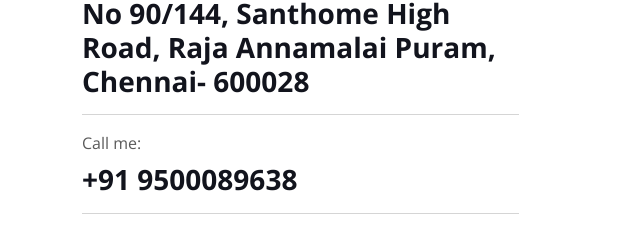
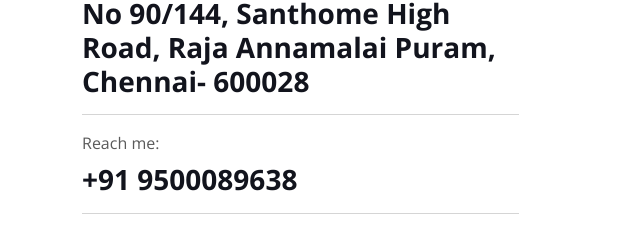
Before and after one commit to Akash-Krithik/Portfolio-with-chatbot, a plain HTML site: page index.html in a window 1280 px wide. Shown: the part 3332-3559 px from the top of the page, 0-640 px from the left. Drawn offline with nearby package versions, Linux system fonts and the light colour scheme.

Commit message:
call me into reach me

```diff
--- a/index.html
+++ b/index.html
@@ -390,7 +390,7 @@
                     <p class="mb-2">My Address:</p>
                     <h3 class="fw-bold">No 90/144, Santhome High Road, Raja Annamalai Puram, Chennai- 600028 </h3>
                     <hr class="w-100">
-                    <p class="mb-2">Call me:</p>
+                    <p class="mb-2">Reach me:</p>
                     <h3 class="fw-bold">+91 9500089638</h3>
                     <hr class="w-100">
                     <p class="mb-2">Mail me:</p>
```
